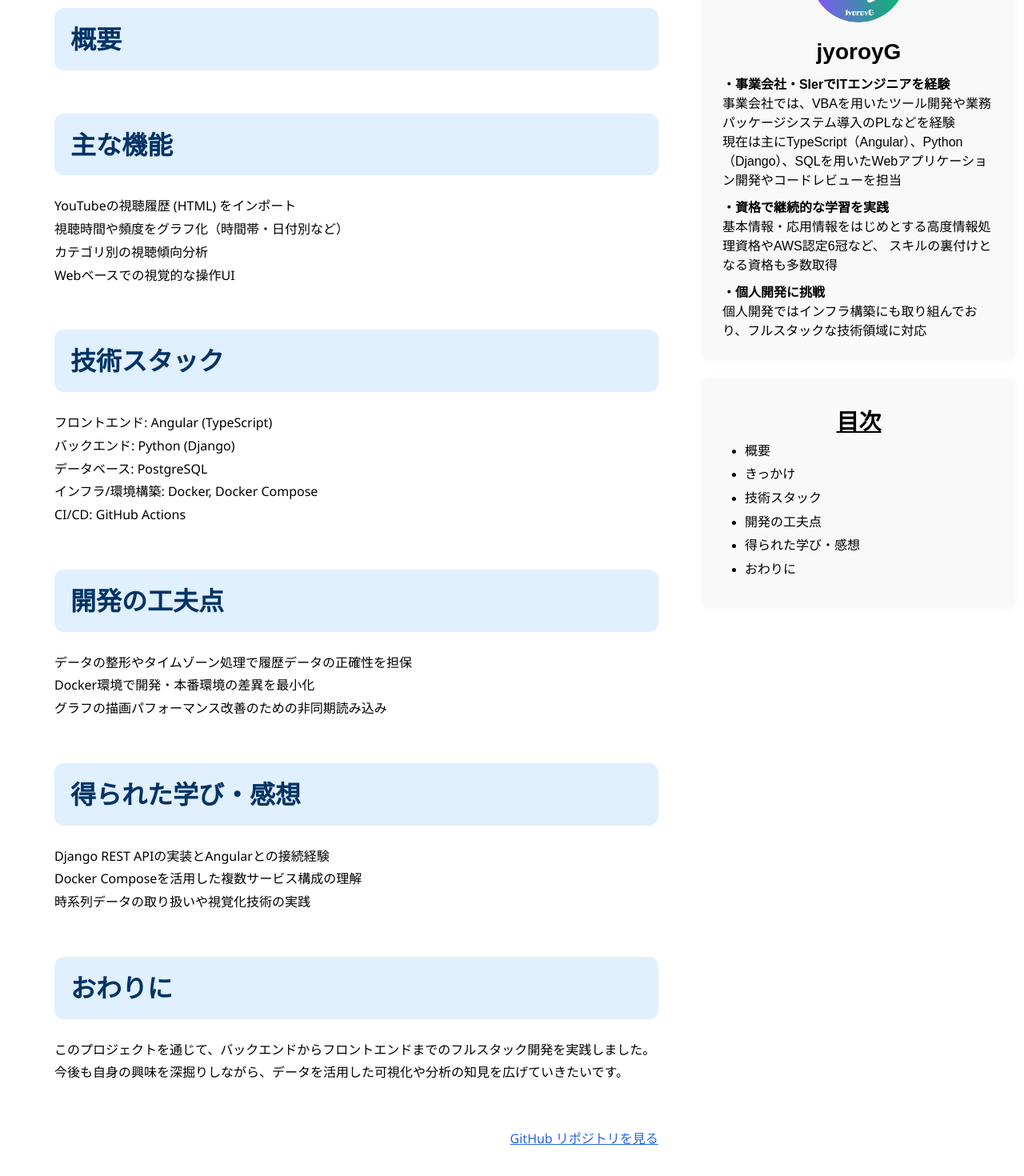
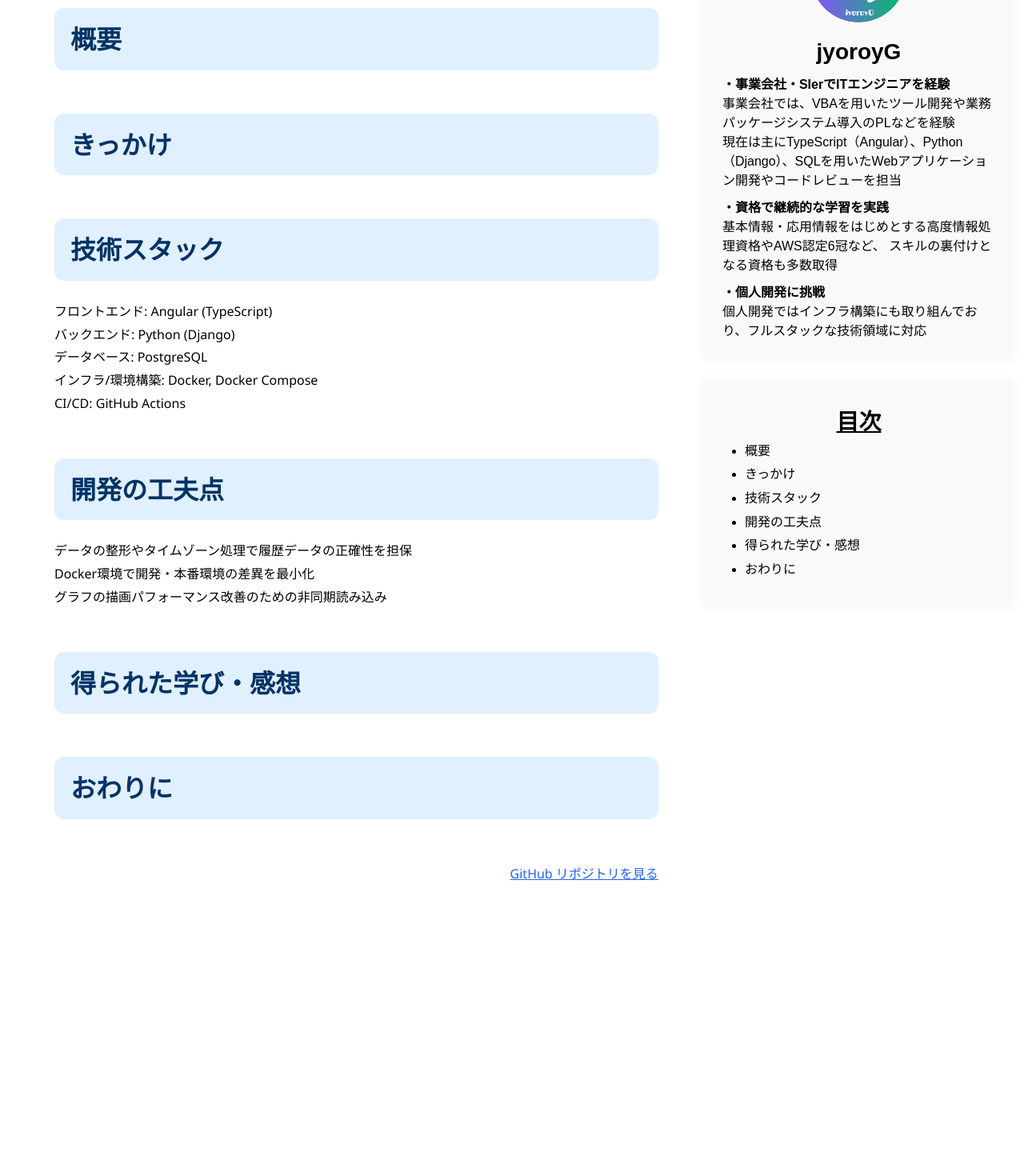
Before and after one commit to jyoloyG4465/portfolio, a Next.js app: page /portfolio in a window 1280 px wide. Shown: the part 298-1768 px from the top of the page at 80% size. After the commit the page ends 1467 px from the top, so only its background shows below. Built offline with nearby package versions, Linux system fonts and the light colour scheme.

Commit message:
update portfolio

```diff
--- a/src/app/portfolio/page.tsx
+++ b/src/app/portfolio/page.tsx
@@ -30,13 +30,7 @@ export default function PortfolioPage() {
       </section>
 
       <section id="reason" className="page-section">
-        <div className="section-title">主な機能</div>
-        <ul className="section-list">
-          <li>YouTubeの視聴履歴 (HTML) をインポート</li>
-          <li>視聴時間や頻度をグラフ化（時間帯・日付別など）</li>
-          <li>カテゴリ別の視聴傾向分析</li>
-          <li>Webベースでの視覚的な操作UI</li>
-        </ul>
+        <div className="section-title">きっかけ</div>
       </section>
 
       <section id="skills" className="page-section">
@@ -61,23 +55,15 @@ export default function PortfolioPage() {
 
       <section id="learnings" className="page-section">
         <div className="section-title">得られた学び・感想</div>
-        <ul className="section-list">
-          <li>Django REST APIの実装とAngularとの接続経験</li>
-          <li>Docker Composeを活用した複数サービス構成の理解</li>
-          <li>時系列データの取り扱いや視覚化技術の実践</li>
-        </ul>
       </section>
 
       <section id="closing" className="page-section">
         <div className="section-title">おわりに</div>
-        <p>
-          このプロジェクトを通じて、バックエンドからフロントエンドまでのフルスタック開発を実践しました。今後も自身の興味を深掘りしながら、データを活用した可視化や分析の知見を広げていきたいです。
-        </p>
       </section>
 
       <div className="link-right">
         <Link
-          href="https://github.com/your-username/history-view-tools"
+          href="https://github.com/jyoloyG4465/portfolio"
           target="_blank"
           rel="noopener noreferrer"
           className="page-link"
```
